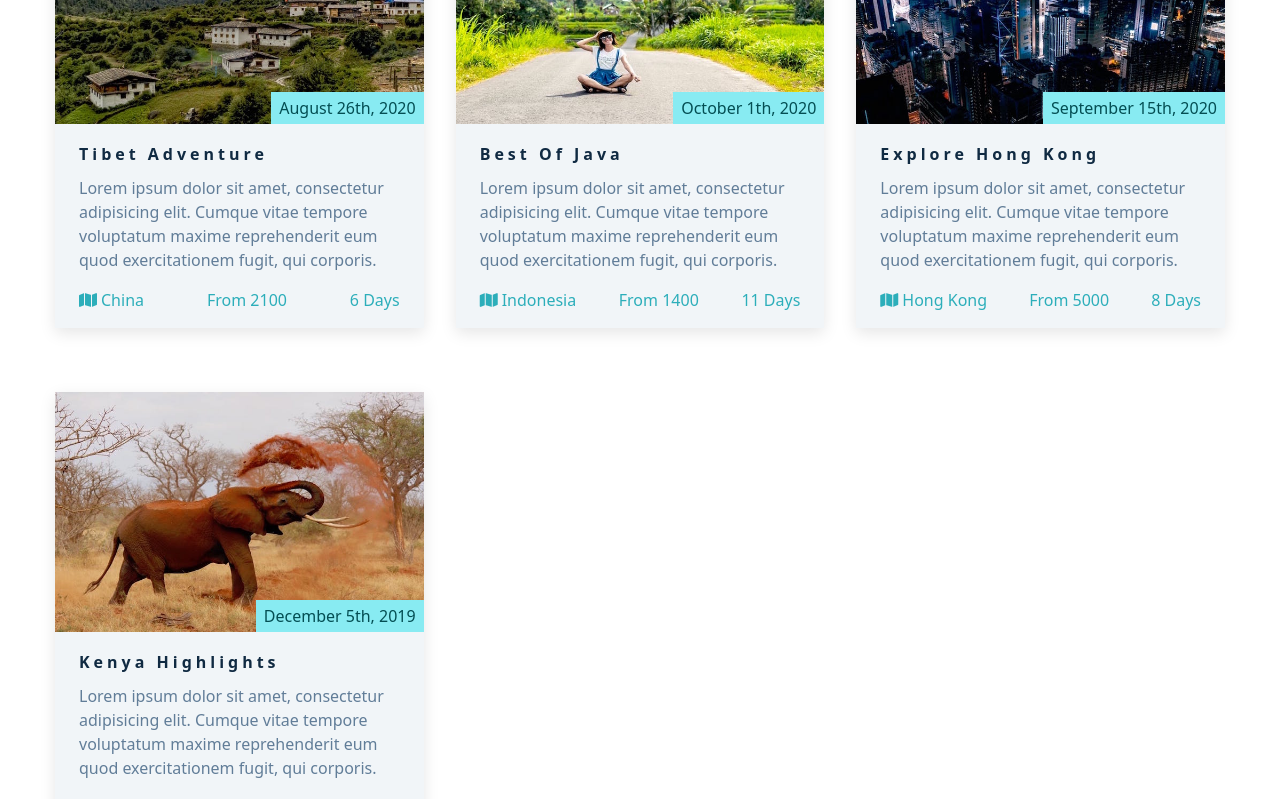
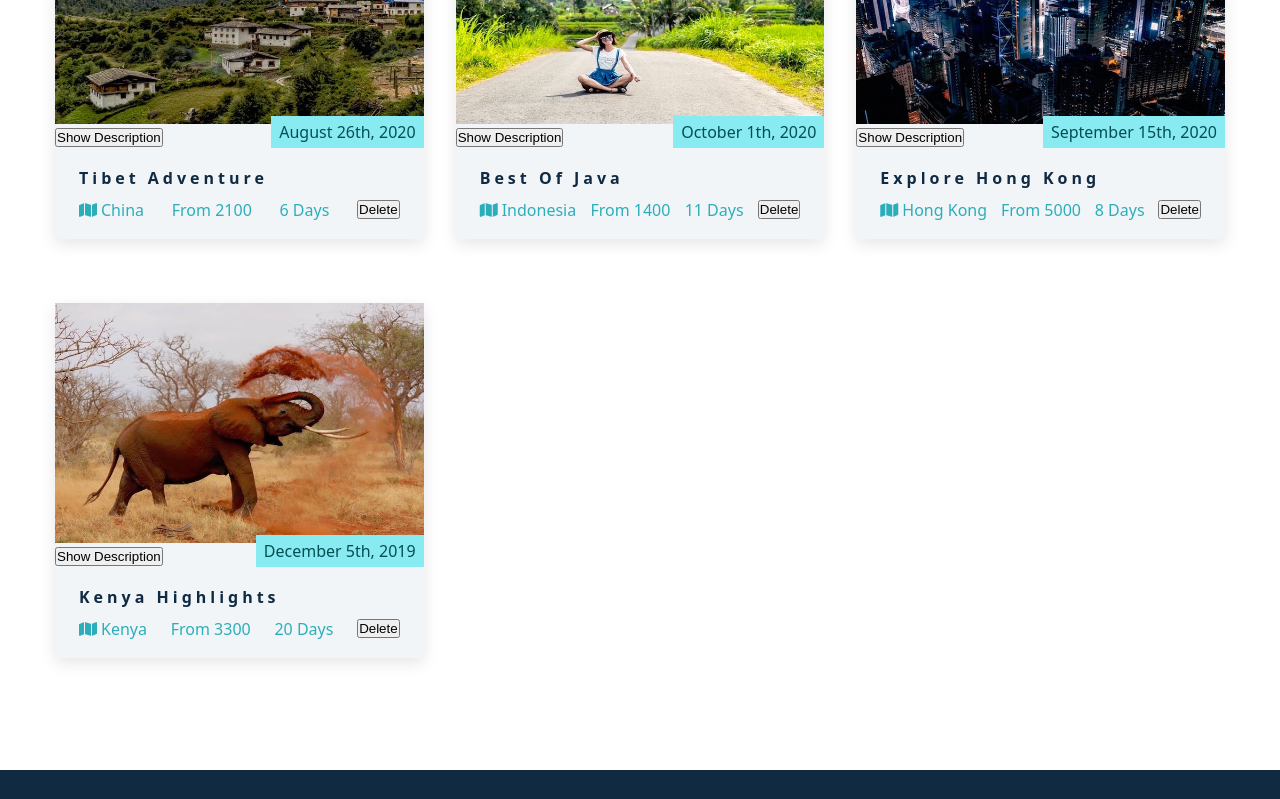
Before and after one commit to Viettranni/week4-fe-pp, a React (Create React App) app: page /tours in a window 1280 px wide. Shown: the part 1100-1899 px from the top of the page. Built offline with nearby package versions, Linux system fonts and the light colour scheme.

Commit message:
Iteration 3&4 Tours logic on hiding and removing the blocks and infos.

```diff
--- a/src/components/Services.js
+++ b/src/components/Services.js
@@ -5,10 +5,12 @@ import Service from './Service'
 
 const Services = () => {
   const [servicesData, setServicesData] = useState(services);
+
   const handleDeleteService = (serviceId) => {
     // Filter out the item with the specified ID and update the state
     const updatedServices = servicesData.filter((service) => service.id !== serviceId);
     setServicesData(updatedServices);
+
   };
   return (
     <section className='section services' id='services'>
--- a/src/components/Tour.js
+++ b/src/components/Tour.js
@@ -1,24 +1,43 @@
-const Tour = ({ image, date, title, info, location, duration, cost }) => {
+import React, { useState } from 'react';
+
+
+const Tour = ({ item, onDelete }) => {
+  const [expanded, setExpanded] = useState(false);
+
+  const toggleDescription = () => {
+    setExpanded(!expanded);
+  };
+
+  const handleDelete = () => {
+    onDelete(item.id);
+  };
+
   return (
     <article className="tour-card">
       <div className="tour-img-container">
-        <img src={image} className="tour-img" alt={title} />
-        <p className="tour-date">{date}</p>
+        <img src={item.image} className="tour-img" alt={item.title} />
+        <p className="tour-date">{item.date}</p>
+        <button onClick={toggleDescription}>
+          {expanded ? 'Hide Description' : 'Show Description'}
+        </button>
       </div>
       <div className="tour-info">
         <div className="tour-title">
-          <h4>{title}</h4>
+          <h4>{item.title}</h4>
         </div>
-        <p>{info}</p>
+        {expanded && <p className="tour-info">{item.info}</p>}
         <div className="tour-footer">
           <p>
             <span>
               <i className="fas fa-map" />
             </span>
-            {location}
+            {item.location}
           </p>
-          <p>from {cost}</p>
-          <p>{duration} days</p>
+          <p>from {item.cost}</p>
+          <p>{item.duration} days</p>
+          <button onClick={handleDelete} className="delete-button">
+            Delete
+          </button>
         </div>
       </div>
     </article>
--- a/src/components/Tours.js
+++ b/src/components/Tours.js
@@ -1,7 +1,17 @@
+import { useState } from 'react';
 import { tours } from "../data";
 import Tour from "./Tour.js";
 
 const Tours = () => {
+  const [items, setItems] = useState(tours);
+
+  const handleDeleteItem = (itemId) => {
+    // Filter out the item with the specified ID and update the state
+    const updatedItems = items.filter((tour) => tour.id !== itemId);
+    setItems(updatedItems);
+  };
+
+
   return (
     <section className="section" id="tour">
       <div className="section-title">
@@ -10,8 +20,8 @@ const Tours = () => {
         </h2>
       </div>
       <div className="section-center featured-center">
-        {tours.map((tour) => {
-          return <Tour {...tour} key={tour.id}/>
+        {items.map((tour) => {
+          return <Tour item={tour} key={tour.id} onDelete={handleDeleteItem}/>
         })}
       </div>
     </section>
```
Also changed, not shown: src/components/Registration.js (added).
